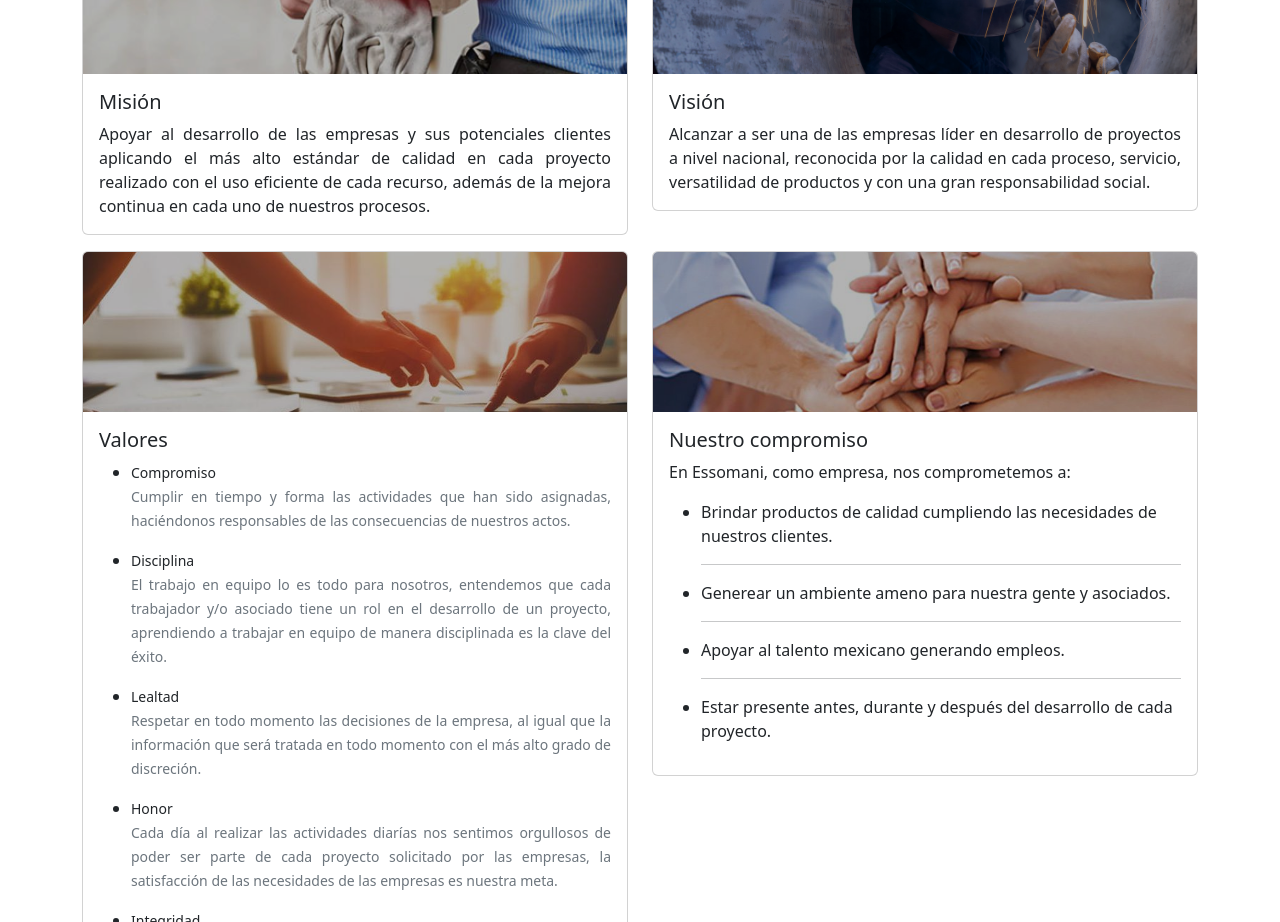
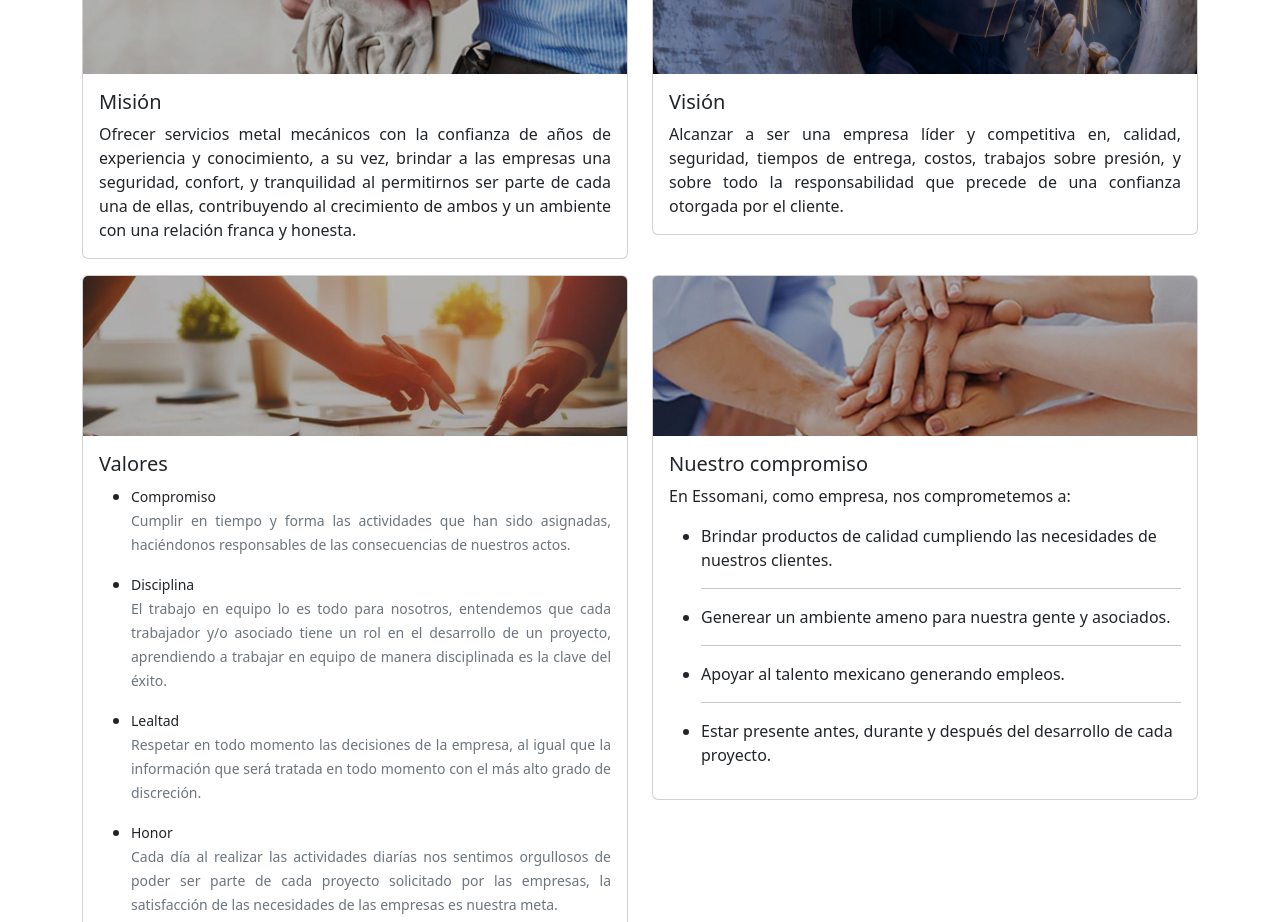
Before and after one commit to Poncho03/essomani, an Angular app: page /about in a window 1280 px wide. Shown: the part 1020-1942 px from the top of the page. Built offline with nearby package versions, Linux system fonts and the light colour scheme.

Commit message:
Correcciones
Se editan los valores de misión y visión

```diff
--- a/src/app/pages/about/about.component.html
+++ b/src/app/pages/about/about.component.html
@@ -9,7 +9,7 @@
                 <div class="card-body">
                     <h5 class="card-title">Misión</h5>
                     <p class="card-text text-justify">
-                        Apoyar al desarrollo de las empresas y sus potenciales clientes aplicando el más alto estándar de calidad en cada proyecto realizado con el uso eficiente de cada recurso, además de la mejora continua en cada uno de nuestros procesos.
+                        Ofrecer servicios metal mecánicos con la confianza de años de experiencia y conocimiento, a su vez, brindar a las empresas una seguridad, confort, y tranquilidad al permitirnos ser parte de cada una de ellas, contribuyendo al crecimiento de ambos y un ambiente con una relación franca y honesta.
                     </p>
                 </div>
             </div>
@@ -20,7 +20,7 @@
                 <div class="card-body">
                     <h5 class="card-title">Visión</h5>
                     <p class="card-text text-justify">
-                        Alcanzar a ser una de las empresas líder en desarrollo de proyectos a nivel nacional, reconocida por la calidad en cada proceso, servicio, versatilidad de productos y con una gran responsabilidad social.
+                        Alcanzar a ser una empresa líder y competitiva en, calidad, seguridad, tiempos de entrega, costos, trabajos sobre presión, y sobre todo la responsabilidad que precede de una confianza otorgada por el cliente.
                     </p>
                 </div>
             </div>
```
